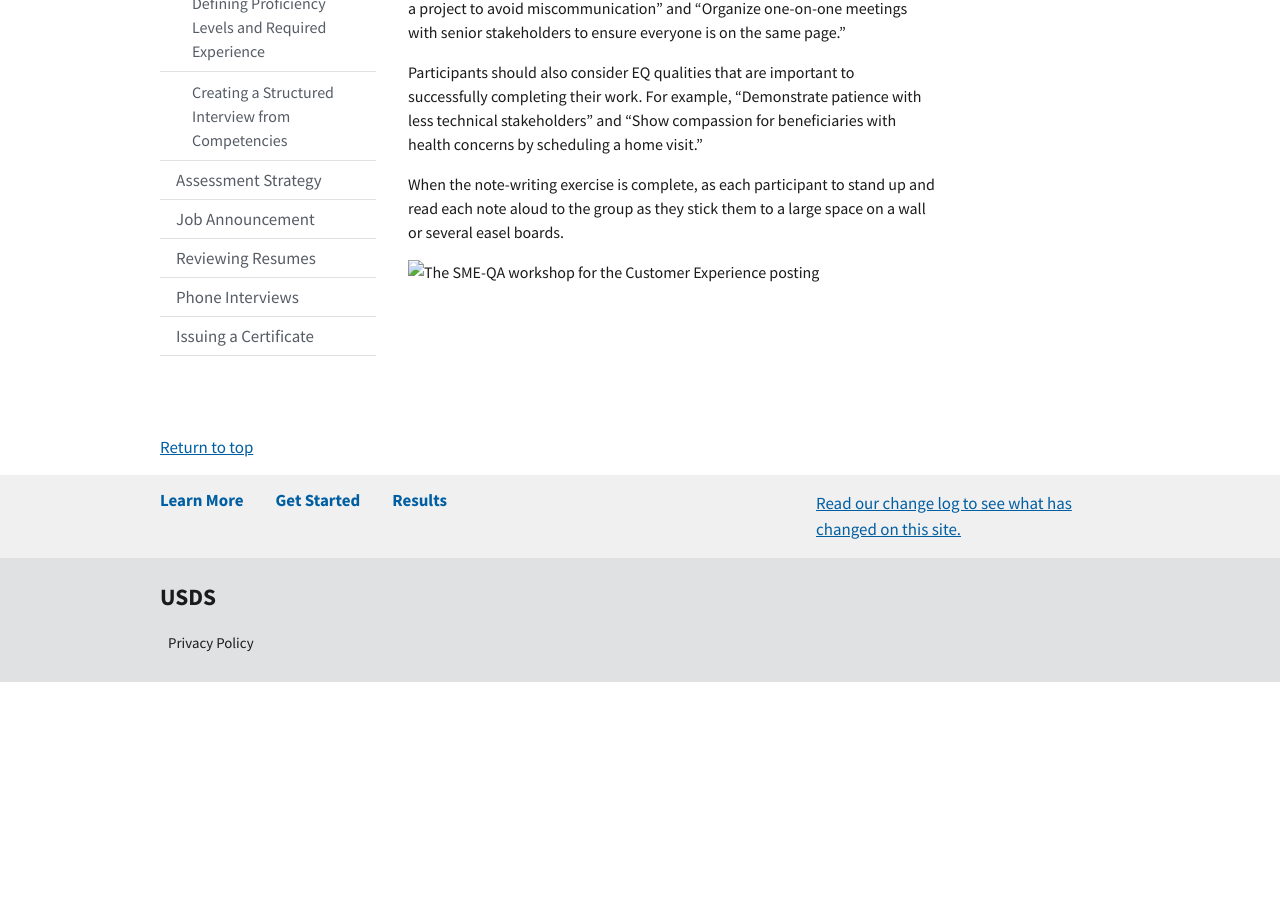
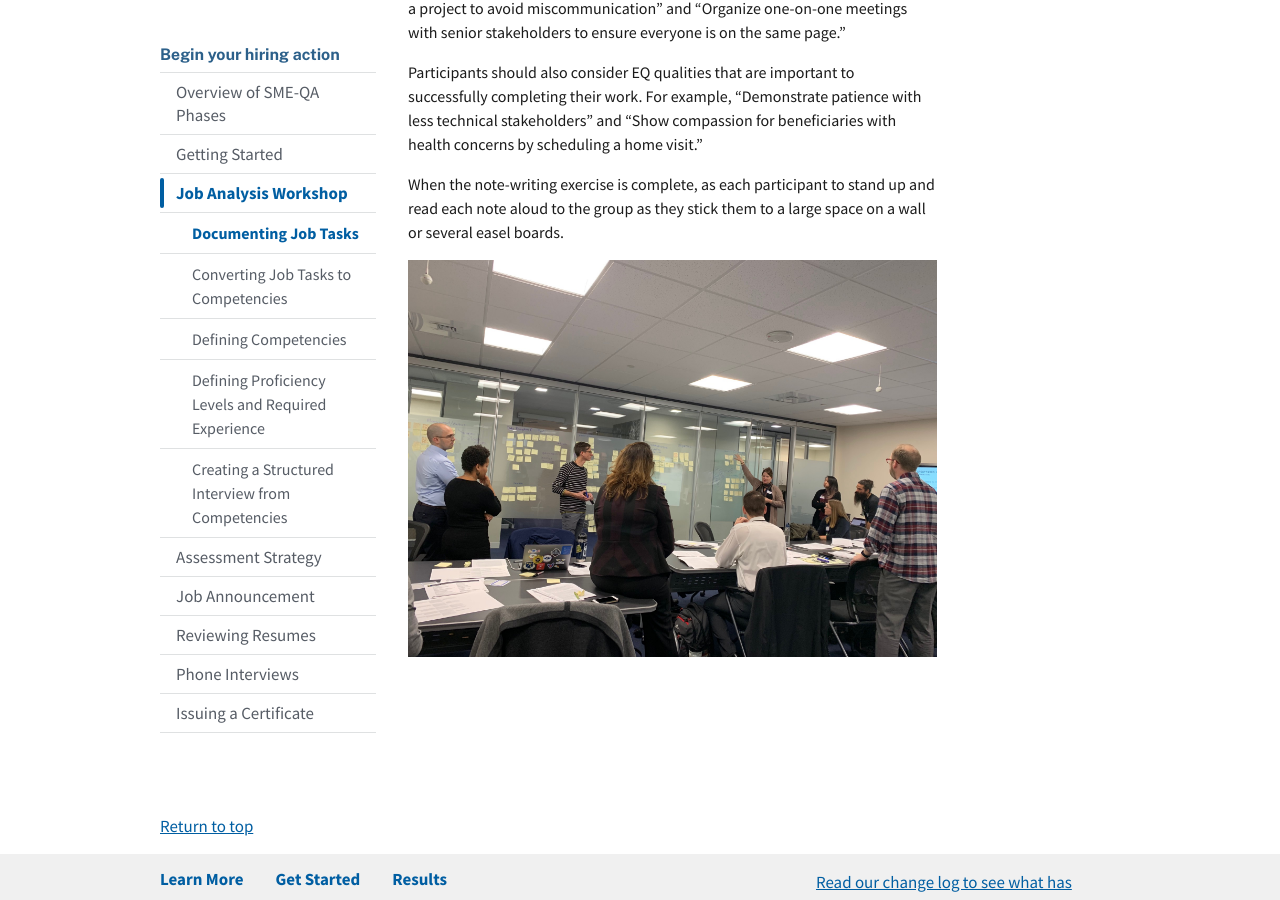
Before and after one commit to usds/SME-QA-Website, a Jekyll site: the page built from pages/phases/job-analysis/documenting-job-tasks.md, in a window 1280 px wide and 900 px high, scrolled down 936 px. Built offline with Jekyll 4.4.1, drawn with Linux system fonts in a browser that asks for light colours; before the commit the page ends 1618 px from its top, so only the background shows below that.

Commit message:
Update documenting-job-tasks.md

```diff
--- a/pages/phases/job-analysis/documenting-job-tasks.md
+++ b/pages/phases/job-analysis/documenting-job-tasks.md
@@ -23,4 +23,4 @@
 
 When the note-writing exercise is complete, as each participant to stand up and read each note aloud to the group as they stick them to a large space on a wall or several easel boards.
 
-<img src="{{site.baseurl}}/assets/img/job-analysis/cx-workshop.jpg" alt="The SME-QA workshop for the Customer Experience posting" />
+<img src="{{site.baseurl}}/assets/img/workshops/cx-workshop.jpg" alt="The SME-QA workshop for the Customer Experience posting" />
```
